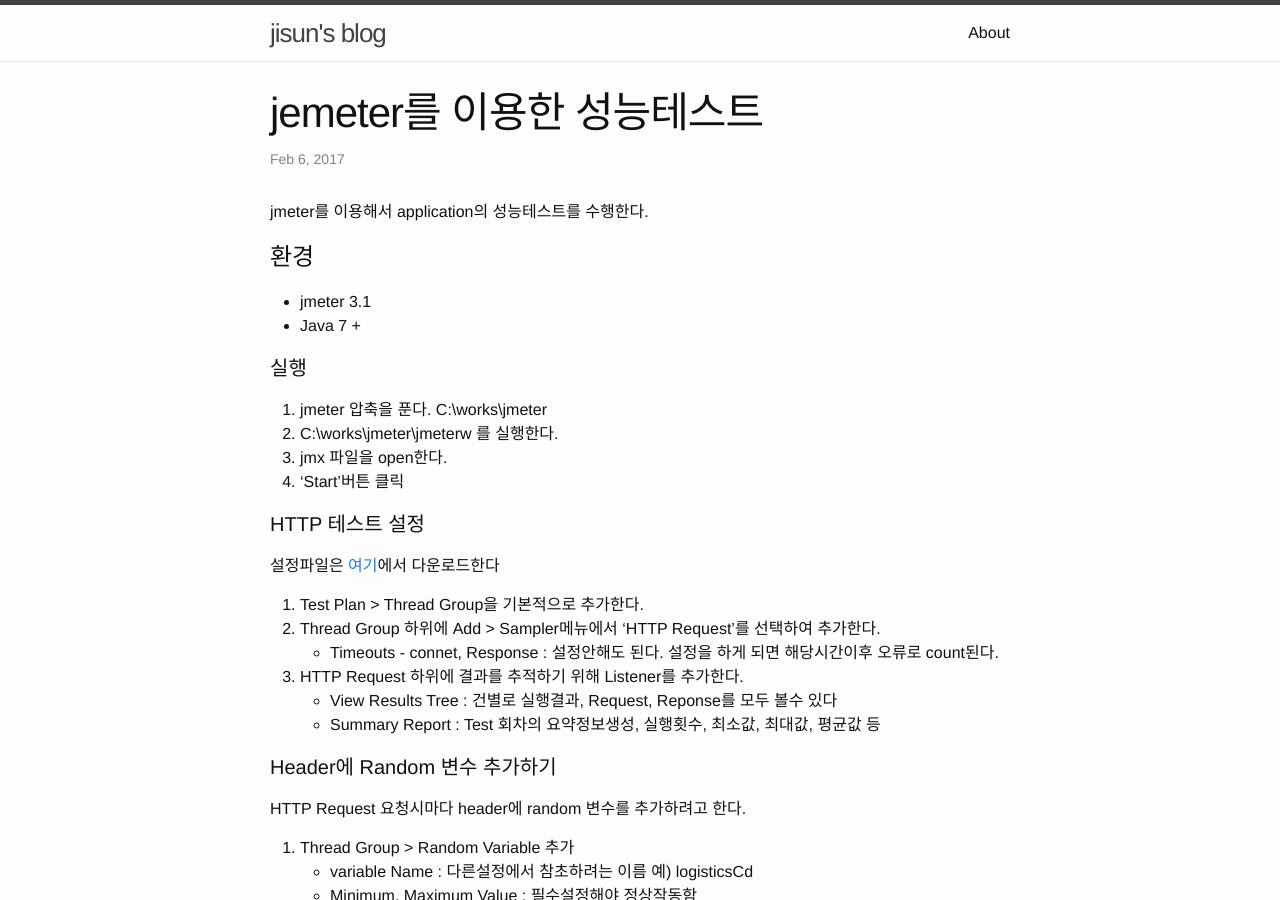
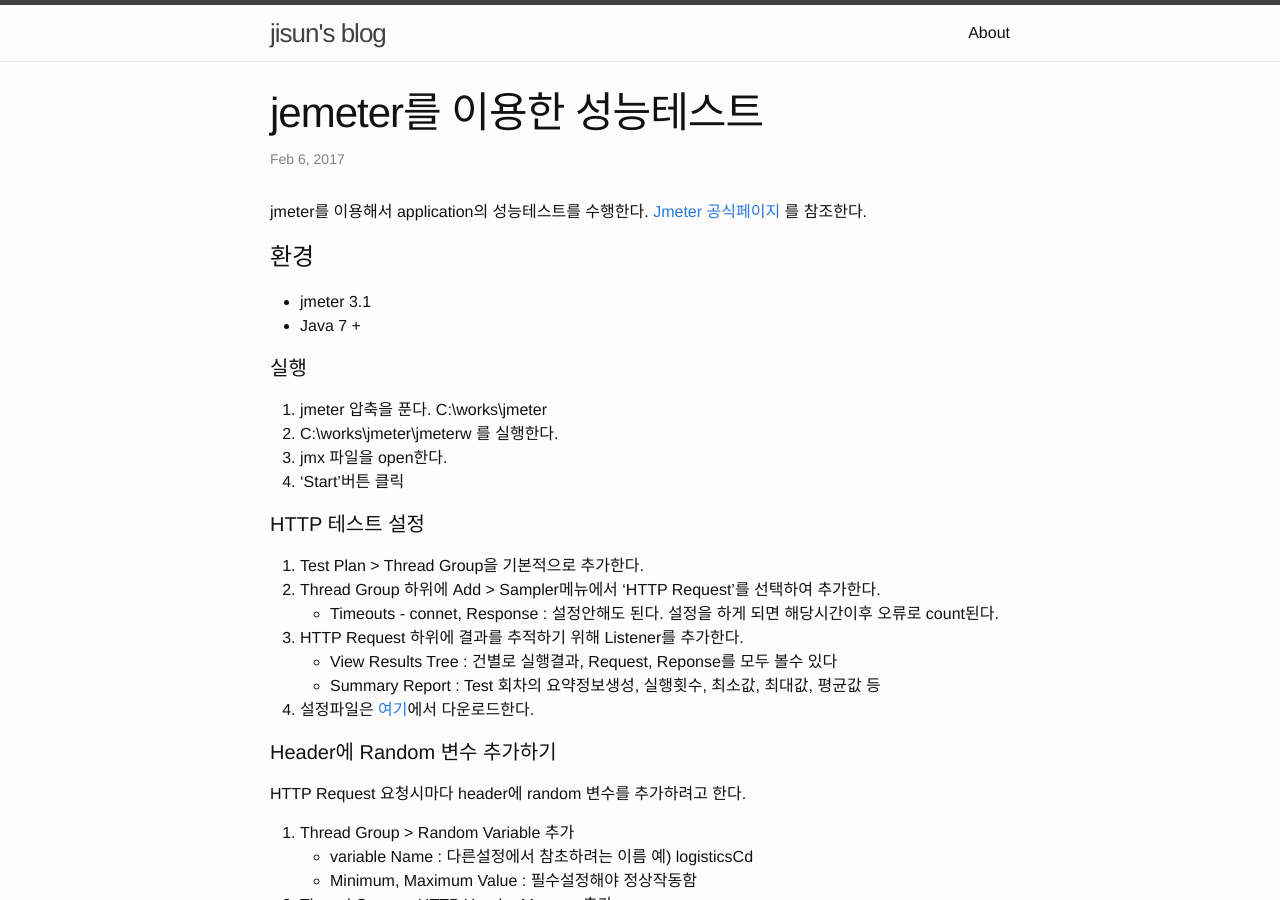
Before and after one commit to JisunShin/jisunshin.github.io, a Jekyll site: the page built from _posts/2017-02-06-jmeter-성능테스트.markdown, in a window 1280 px wide and 900 px high. Built offline with Jekyll 4.4.1, drawn with Linux system fonts in a browser that asks for light colours; part of the change alters nothing that is shown.

Commit message:
넘버링 다시 적용

```diff
--- a/_posts/2017-02-06-jmeter-성능테스트.markdown
+++ b/_posts/2017-02-06-jmeter-성능테스트.markdown
@@ -4,6 +4,7 @@ title:  "jemeter를 이용한 성능테스트"
 categories: jmeter
 ---
 jmeter를 이용해서 application의 성능테스트를 수행한다.
+[Jmeter  공식페이지][jemeter 공식] 를 참조한다.
 
 
 
@@ -18,16 +19,17 @@ jmeter를 이용해서 application의 성능테스트를 수행한다.
 4. 'Start'버튼 클릭
 
 #### HTTP 테스트 설정
-설정파일은 [여기][1]에서 다운로드한다
 1. Test Plan > Thread Group을 기본적으로 추가한다.
 2. Thread Group 하위에  Add > Sampler메뉴에서 'HTTP Request'를 선택하여 추가한다.
 	* Timeouts - connet, Response :  설정안해도 된다. 설정을 하게 되면 해당시간이후 오류로 count된다.
 3.  HTTP Request 하위에 결과를 추적하기 위해 Listener를 추가한다.
 	* View Results Tree : 건별로 실행결과, Request, Reponse를 모두 볼수 있다
 	* Summary Report : Test 회차의 요약정보생성, 실행횟수, 최소값, 최대값, 평균값 등
+4. 설정파일은 [여기][1]에서 다운로드한다.
 
 ####  Header에 Random  변수 추가하기
 HTTP Request 요청시마다 header에 random 변수를 추가하려고 한다.
+
 1. Thread Group > Random Variable 추가
 	* variable Name : 다른설정에서 참초하려는 이름 예) logisticsCd
 	* Minimum, Maximum Value : 필수설정해야 정상작동함
```
